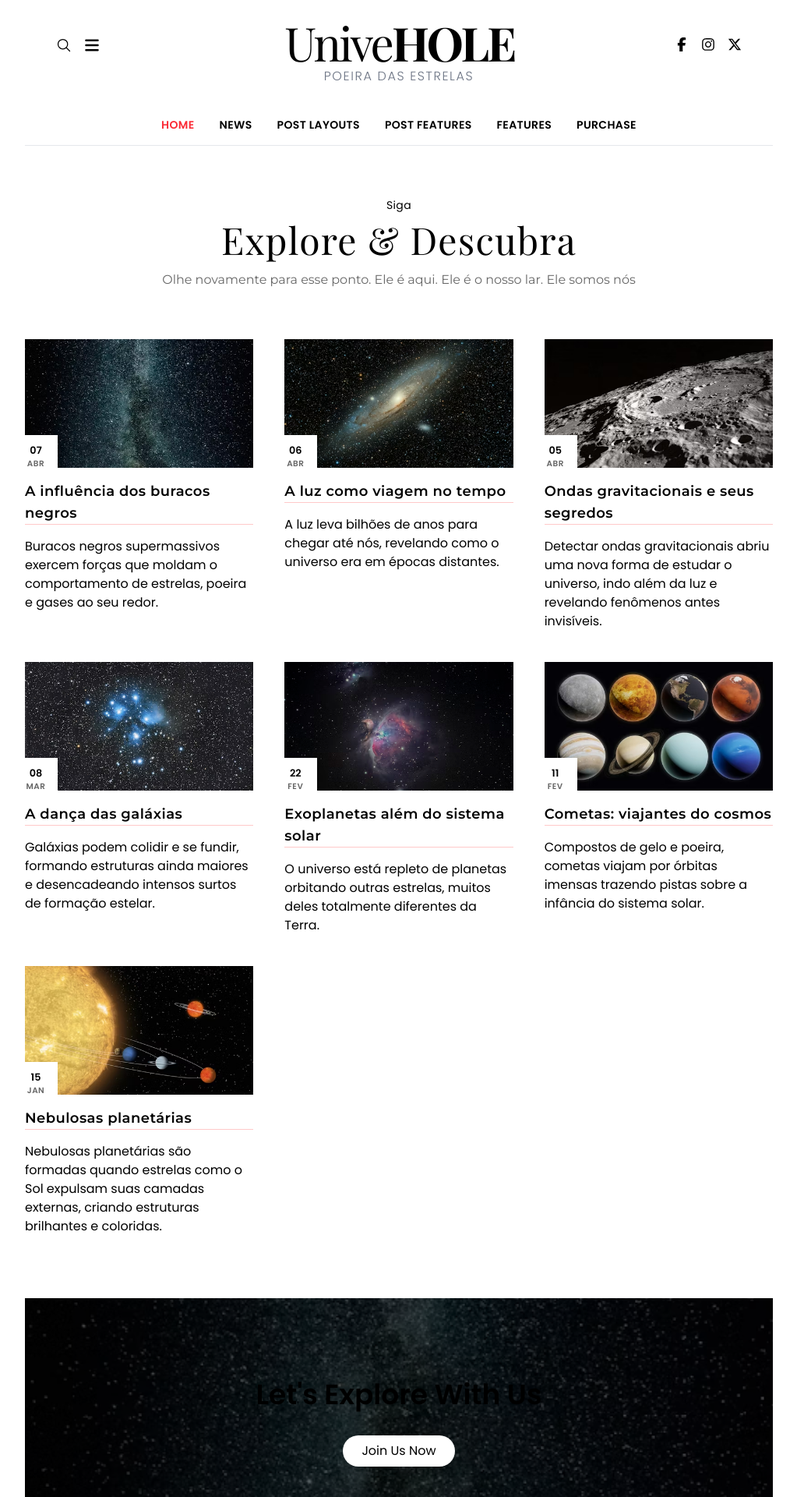
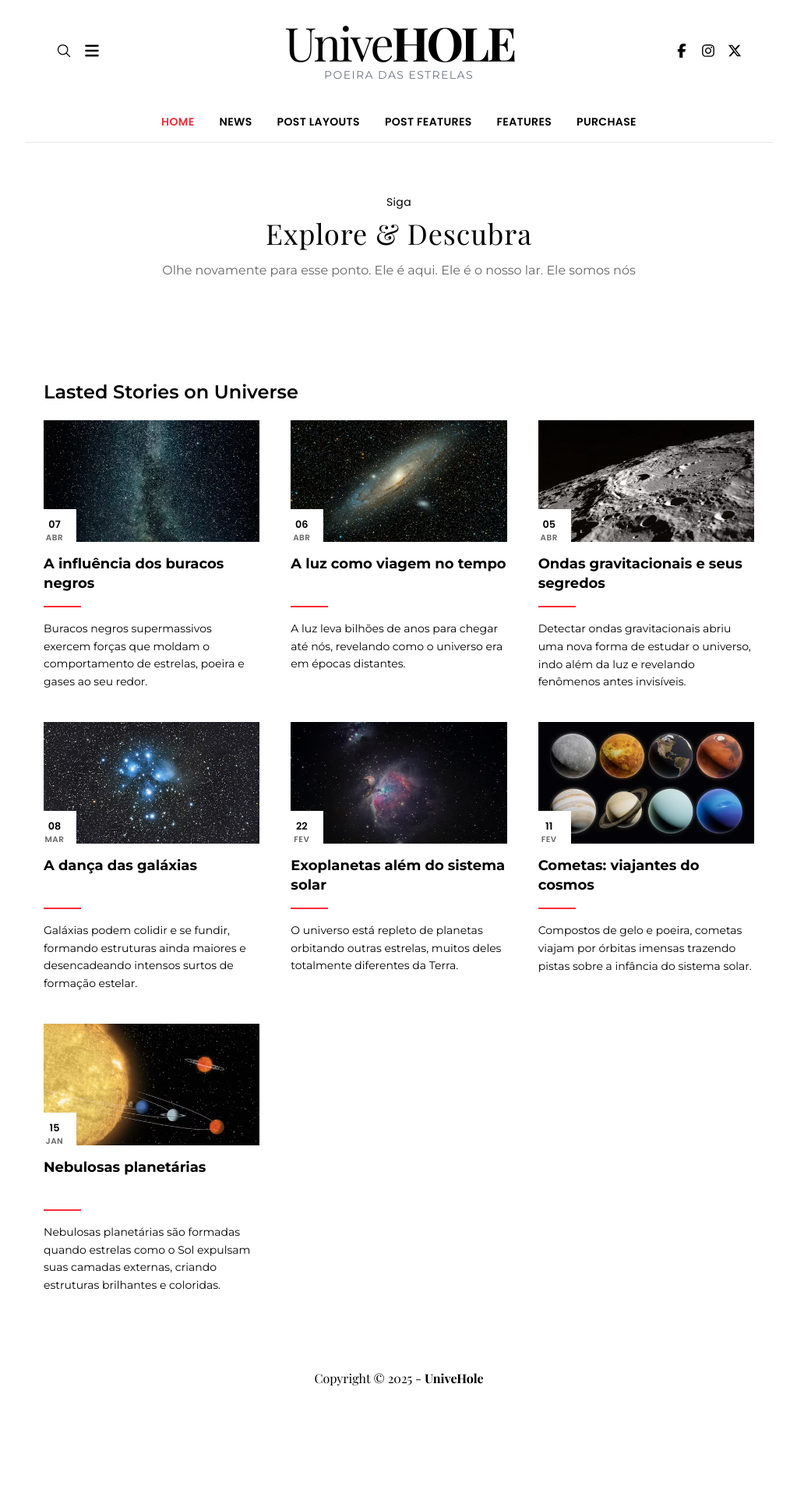
Before and after one commit to Alexandro-s/axolote-next-react-course, a Next.js app: page / in a window 1280 px wide. Shown: the top 1920 px of the page at 78% size, without its empty margins (128-1151 px from the left). After the commit the page ends 1876 px from the top, so only its background shows below. Built offline with nearby package versions, Linux system fonts and the light colour scheme; a web font is replaced by a local one.

Commit message:
feat: Header responsivo e Footer

```diff
--- a/src/app/layout.tsx
+++ b/src/app/layout.tsx
@@ -6,6 +6,7 @@ import Header from "@/components/Header";
 // import Footer from "@/components/Footer"
 // app/layout.tsx
 import { Playfair_Display, Montserrat } from "next/font/google";
+import Footer from "@/components/Footer";
 
 export const playfair = Playfair_Display({
   subsets: ["latin"],
@@ -46,6 +47,8 @@ export default function RootLayout({
 
                     {children}
 
+                    <Footer />
+
 
                 </Container>
 
--- a/src/app/page.tsx
+++ b/src/app/page.tsx
@@ -2,8 +2,8 @@ import PostList from "@/components/PostList";
 import { SpinLoader } from "@/components/SpinLoader";
 import { Suspense } from "react";
 import PostFeatured from "@/components/PostFeatured";
-import Banner from "@/components/Bannner";
-import Header from "@/components/Header";
+
+
 
 
 export default function Homepage() {
@@ -19,9 +19,6 @@ export default function Homepage() {
                     fallback={<SpinLoader className="h-screen bg-gray-100" />}>
                     <PostList />
                 </Suspense></>
-
-                <Banner />
-
         </>
 
 
--- a/src/components/Bannner/index.tsx
+++ /dev/null
@@ -1,47 +0,0 @@
-// IMG OVERLAY CENTRALIZAR
-
-/*
-SECTION
-
-IMG
-
- DIV - VEU DE OVERLAY -> DIV - PARA O CONTEUDO - H2 P -> BTN
-
-
-*/
-
-import Image from "next/image"
-
-export default function Banner() {
-    return (
-        <section className="relative w-full h-80 mt-20">
-
-
-            <Image
-            src="/image/img-3.avif"
-            alt="Banner"
-            fill
-            className="object-cover"
-            priority
-
-            />
-
-            <div className="absolute inset-0 bg-black/60">
-                <div className="absolute inset-0 flex flex-col items-center justify-center px-4 text-center text-black space-y-4">
-
-        <h2 className="text-2xl md:text-4xl font-bold">
-          Let's Explore With Us
-        </h2>
-                     <button className="mt-4 px-6 py-2 bg-white text-black rounded-full shadow-lg hover:bg-gray-200 transition">
-          Join Us Now
-        </button>
-                </div>
-            </div>
-
-
-
-
-
-        </section>
-    )
-}
--- a/src/components/Footer/index.tsx
+++ b/src/components/Footer/index.tsx
@@ -0,0 +1,16 @@
+// cria class footer
+// usa tag footer
+// p com py-8
+// span com Copyright &copy e objeto data - link para pagina principa.
+
+import { playfair } from "@/app/layout";
+import Link from "next/link";
+
+export default function Footer () {
+    return (
+        <footer className=" pb-16 text-center">
+            <p className={`${playfair.className} py-8`}>Copyright &copy; {new Date().getFullYear()} - <Link href="/"className="font-bold" >UniveHole</Link></p>
+
+        </footer>
+    )
+}
--- a/src/components/Header/index.tsx
+++ b/src/components/Header/index.tsx
@@ -14,19 +14,26 @@ import { IoSearchOutline } from "react-icons/io5";
 export default function Header() {
     return (
 
-        <header className="w-full border-b  border-gray-200">
-            <div className="grid grid-cols-3 px-10 ">
-                <div className="flex gap-4 py-12">
-                   <IoSearchOutline className="w-5 h-5 hover:text-gray-500" />
+        <header className="w-full border-b  border-gray-200 sm:">
+
+
+            <div className="grid grid-cols-3 items-center px-4 sm:px-10  ">
+
+
+                <div className="flex gap-4 py-6 lg:py-12">
+                   <IoSearchOutline className="hidden lg:block w-5 h-5 hover:text-gray-500" />
                    <FaBars className="w-5 h-5 hover:text-gray-500" />
                 </div>
 
+
+
                 <div className="text-center py-6">
-                    <Link href="/" className={` ${playfair.className}  text-6xl tracking-tighter`}>Unive<span className="font-bold">HOLE</span></Link>
-                <p className={` ${montserrat.className}text-xl font-light text-gray-500 tracking-widest`}>POEIRA DAS ESTRELAS</p>
+                    <Link href="/" className={` ${playfair.className}  text-3xl lg:text-6xl tracking-tighter`}>Unive<span className="font-bold">HOLE</span></Link>
+               <p className={`${montserrat.className} text-xs sm:text-sm font-light text-gray-500 tracking-widest `}>
+POEIRA DAS ESTRELAS</p>
                 </div>
 
-                <div className="flex justify-end gap-4 text-lg py-12">
+                <div className="hidden lg:flex justify-end gap-4 text-lg py-12">
                     <span><FaFacebookF /></span>
                      <span><FaInstagram /></span>
                       <span><FaXTwitter /></span>
@@ -35,7 +42,7 @@ export default function Header() {
 
             </div>
 
-                <nav className="flex justify-center gap-8 py-4 text-sm font-bold uppercase tracking-wide ">
+                <nav className="hidden lg:flex justify-center gap-8 py-4 text-sm font-bold uppercase tracking-wide ">
                     <a href="#" className="text-red-500">Home</a>
         <a href="#" className="hover:text-red-500">News</a>
         <a href="#" className="hover:text-red-500">Post Layouts</a>
@@ -45,27 +52,6 @@ export default function Header() {
                 </nav>
 
         </header>
-        // header cobrindo tudo. w-full border border - gray - 200
-
-        // div para a primeira parte. - colocar em grid grid - cols - 3 items-center px-10 py-6
-
-        // div para os items - aqui coloca eles em flex da um gap -4 text-xl
-        // - Passa um btn arial-label Search e um de Menu. E para dentro dos btn os icones.
-
-        // meio agr LOGO div aplicando apenas text-center e dentro da div
-        // - H1 com text-3xl font-light tracking-widest - passa um  NOME e um span com font bold com NOME
-        // P com texat-xs tracking-wide e text-gray-500 passando uma frase
-
-
-        //div flex com justify-end gap-4 text-lg
-        // - 3 span com as loos
-
-
-        // Navegacao
-        // tag nav flex justify-center ap-8 py-4 text-sm font-semi bold uppercase e trackinnnnn-wide
-        // - 6 tags a home news psooooooo layouts posts features features purchases tudo com text red - 500 e hover:text-red-500
-
-        // fecha header.
 
 
     )
--- a/src/components/PostFeatured/index.tsx
+++ b/src/components/PostFeatured/index.tsx
@@ -1,40 +1,19 @@
-import PostImage from "@/components/PostImage";
-import PostSummary from "../PostSummary";
-import { findAllPublicPostCache } from "@/lib/post/queries";
+
 import { montserrat, playfair } from "@/app/layout";
 
 
 export default async function  PostFeatured ()  {
-    // const posts = await findAllPublicPost()
 
-    // const post = posts[0];
-    // const postLink = `/post/${post.slug}`
     return (
 
         <section className=" text-center pt-16 mb-16 sm:grid-cols-2 group" >
 
 
                 <span className={`${montserrat.className}text-black/60 text-sm tracking-wide`}>Siga</span>
-                <h1 className={`${playfair.className} mt-2 text-4xl sm:text-5xl  tracking-wide `}>Explore & Descubra</h1>
+                <h1 className={`${playfair.className} mt-2 text-2xl sm:text-4xl  tracking-wide `}>Explore & Descubra</h1>
                 <p className={` ${montserrat.className} mt-4 text-black/60 max-w-2xl mx-auto text-sm sm:text-base`}>Olhe novamente para esse ponto. Ele é aqui. Ele é o nosso lar. Ele somos nós</p>
 
 
         </section>
     )
 }
-
-
-//    <PostImage src="/image/img-1.avif"
-//                 href={postLink}
-//                 alt="Post do site"
-//                 width={1200}
-//                 height={720}
-//             />
-//             <PostSummary
-//                 postLink={postLink}
-//                 postHeading='h1'
-//                 createdAt={post.createdAt}
-//                 excerpt={post.excerpt}
-//                 title={post.title}
-//             />
-//             <div></div>
--- a/src/components/PostHeading/index.tsx
+++ b/src/components/PostHeading/index.tsx
@@ -9,7 +9,7 @@ export default function PostHeading ({url, children, as : Tag = 'h2' }: PostHead
 
     const headingClassMap = {
     h1: ` text-lg font-semibold text-sm sm:text-4xl `,
-    h2: ` ${montserrat.className} font-poppins text-lg font-semibold tracking-wide border-b border-red-200`,
+    h2: ` ${montserrat.className} text-lg font-bold leading-snug `,
     p: `text-sm text-gray-400`
 }
 
--- a/src/components/PostImage/index.tsx
+++ b/src/components/PostImage/index.tsx
@@ -9,7 +9,7 @@ type PostImageProps = {
   width: number
   height: number
   className?: string
-  date?: string           // ⬅ ADICIONAR A DATA AQUI
+  date?: string
 }
 
 export default function PostImage({
@@ -24,7 +24,7 @@ export default function PostImage({
   return (
    <Link href={href}>
   <div className="relative aspect-video overflow-hidden group">
-    {/* IMAGEM */}
+
     <Image
       src={src}
       width={width}
@@ -34,7 +34,7 @@ export default function PostImage({
       className="object-cover object-center w-full h-full transition-transform duration-300 group-hover:scale-105"
     />
 
-    {/* CÍRCULO DE DATA */}
+
    { date && <div
       className="
         absolute
--- a/src/components/PostList/index.tsx
+++ b/src/components/PostList/index.tsx
@@ -3,6 +3,7 @@ import { findAllPublicPostCache } from "@/lib/post/queries"
 import PostImage from "../PostImage"
 import PostSummary from "../PostSummary"
 import { FormateRelativeDate } from "@/utils/formate-datetime"
+import { montserrat } from "@/app/layout"
 
 
 export default async function PostList() {
@@ -11,8 +12,11 @@ export default async function PostList() {
 
     return (
 
-        <div className=" grid grid-cols-1 gap-8 sm:grid-cols-2 lg:grid-cols-3 lg:gap-10">
-             {/* Aqui estou acessando manualmente as imagems do published com o  slice. escolhendo a ordem delas. */}
+       <section  className="max-w-6xl mx-auto px-6 py-16" >
+        <h2 className={`${montserrat.className} text-2xl font-semibold mb-5`} >Lasted Stories on Universe</h2>
+
+         <div className=" grid grid-cols-1 gap-8 sm:grid-cols-2 lg:grid-cols-3 lg:gap-10">
+
             {posts.slice(1).map((post) => {
 
                 const postLink = `/post/${post.slug}`
@@ -25,9 +29,8 @@ export default async function PostList() {
   alt={post.title}
   width={1200}
   height={720}
-  date={FormateRelativeDate(post.createdAt)} // ← aqui
+  date={FormateRelativeDate(post.createdAt)}
 />
-
                         <PostSummary
                         postLink={postLink}
                         postHeading='h2'
@@ -45,6 +48,7 @@ export default async function PostList() {
                 )
             })}
         </div>
+       </section>
 
     )
 }
--- a/src/components/PostSummary/index.tsx
+++ b/src/components/PostSummary/index.tsx
@@ -1,15 +1,16 @@
-import { FormateRelativeDate} from "../../utils/formate-datetime"
+import { montserrat } from "@/app/layout"
+import { FormateRelativeDate } from "../../utils/formate-datetime"
 import PostHeading from "../PostHeading"
 
 
 
 
 type PostSummaryProps = {
-    postHeading : 'h1' | 'h2' | 'p',
-    createdAt : string,
-    title : string,
-    excerpt : string
-    postLink : string
+    postHeading: 'h1' | 'h2' | 'p',
+    createdAt: string,
+    title: string,
+    excerpt: string
+    postLink: string
 
 
 
@@ -17,21 +18,19 @@ type PostSummaryProps = {
 }
 
 
-export default function PostSummary ({ postHeading, createdAt, title, excerpt, postLink } : PostSummaryProps) {
+export default function PostSummary({ postHeading,title, excerpt, postLink }: PostSummaryProps) {
     return (
 
-                        <div className="flex flex-col gap-4 sm:justify-center">
-
-
+        <div className="flex flex-col">
+            <div className="min-h-[50px]">
                 <PostHeading as={postHeading} url={postLink}>
                     {title}
                 </PostHeading>
-
-                            <p>
+                 </div>
+                <div className="w-12 h-[2px] bg-red-500 my-4" />
+                <p className={`${montserrat.className} text-sm leading-relaxed`}>
                     {excerpt}
                 </p>
-
-
 
         </div>
     )
--- a/src/components/SinglePost/index.tsx
+++ b/src/components/SinglePost/index.tsx
@@ -14,7 +14,7 @@ export async function SinglePost({ slug }: SinglePostProps) {
   return (
   <article className="mx-auto max-w-3xl px-4 py-14 space-y-12 text-foreground mb-16">
 
-  {/* TÍTULO */}
+
   <header className="space-y-4">
     <h1 className="font-display text-lg md:text-5xl font-semibold tracking-tight leading-tight">
       {post.title}
@@ -28,7 +28,7 @@ export async function SinglePost({ slug }: SinglePostProps) {
   </header>
 
 
-  {/* IMAGEM PRINCIPAL */}
+
   <figure className="relative w-full h-[400px] overflow-hidden rounded-lg shadow-lg">
     <Image
       src={post.coverImageUrl}
@@ -39,7 +39,6 @@ export async function SinglePost({ slug }: SinglePostProps) {
   </figure>
 
 
-  {/* RESUMO */}
   <p className="text-xl font-light leading-relaxed border-l-4 border-(--sciam-red) pl-4 italic">
     {post.excerpt}
   </p>
```
Also changed, not shown: src/components/SafeMarkDown/index.tsx (+0 -8 lines). Lines whose indentation alone changed are shown as unchanged.
